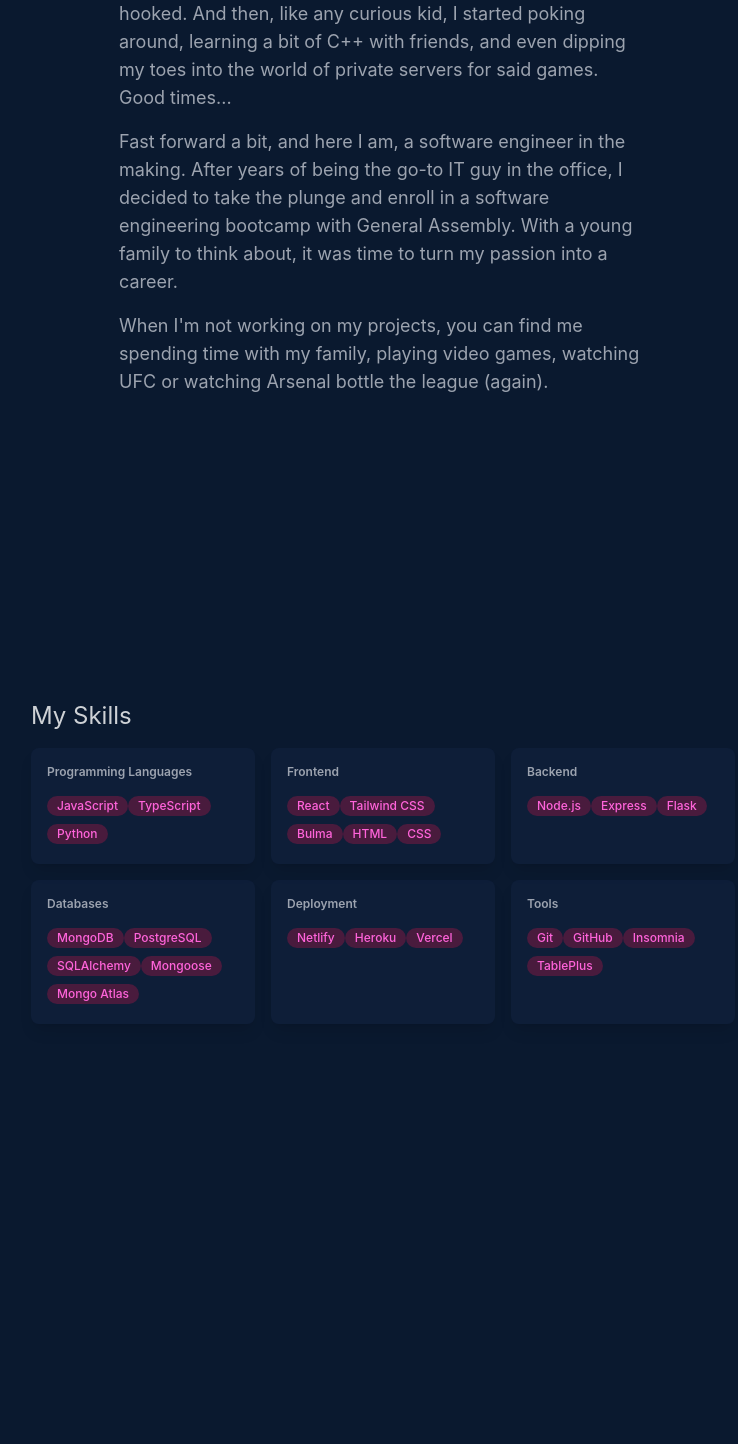
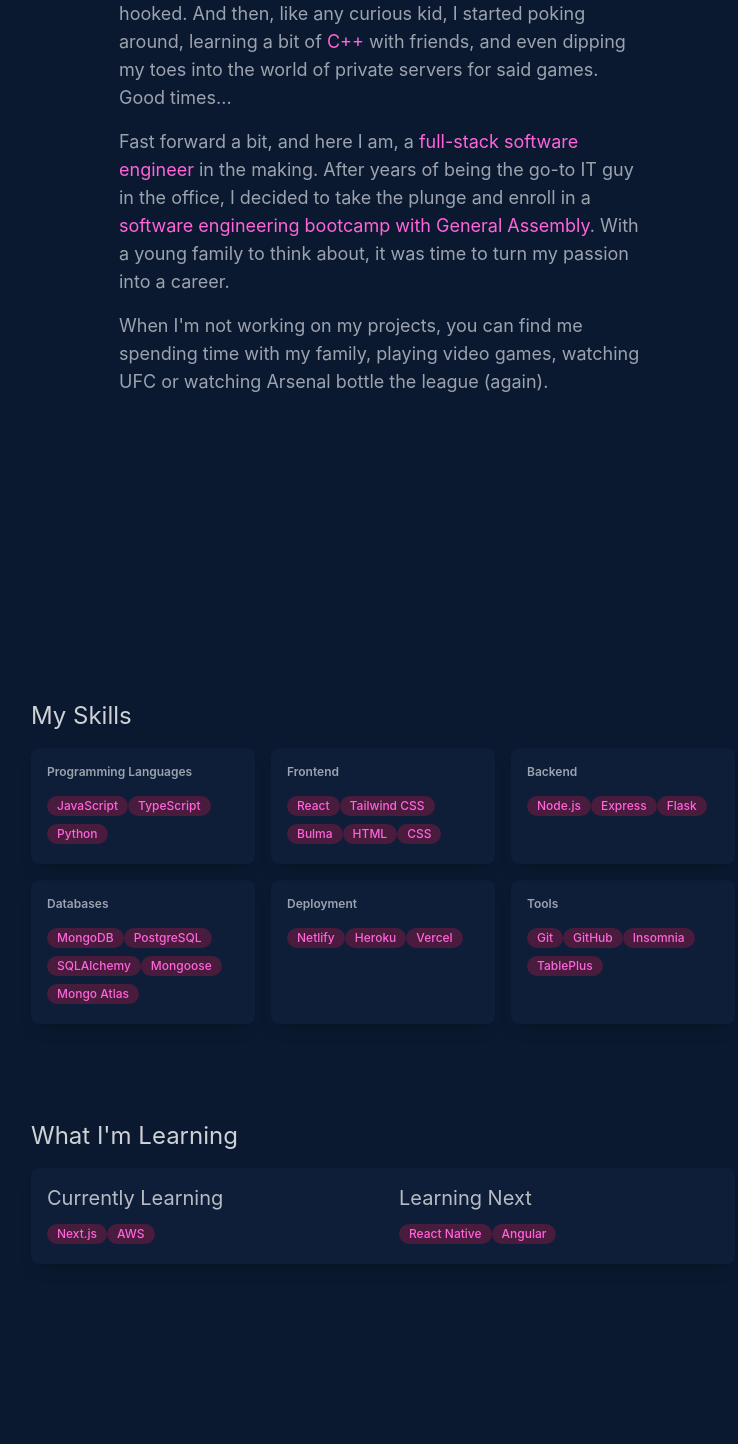
Before and after one commit to Conor-Hamilton/Portfolio, a React (Vite) app: page / in a window 1280 px wide. Shown: the part 320-1764 px from the top of the page, without its empty margins (385-1123 px from the left). Built offline with nearby package versions, Linux system fonts and the light colour scheme.

Commit message:
added learning section, added some more styling

```diff
--- a/src/components/About.tsx
+++ b/src/components/About.tsx
@@ -51,21 +51,26 @@
         <p className="text-base md:text-lg leading-relaxed">
           Computers have been my jam since I was knee-high to a keyboard. It all
           started with gaming - name any game. I was hooked. And then, like any
-          curious kid, I started poking around, learning a bit of C++ with
-          friends, and even dipping my toes into the world of private servers
-          for said games. Good times...
+          curious kid, I started poking around, learning a bit of{" "}
+          <span className="text-[#ff64da]">C++</span> with friends, and even
+          dipping my toes into the world of private servers for said games. Good
+          times...
         </p>
         <p className="text-base md:text-lg mt-4 leading-relaxed">
-          Fast forward a bit, and here I am, a software engineer in the making.
-          After years of being the go-to IT guy in the office, I decided to take
-          the plunge and enroll in a software engineering bootcamp with General
-          Assembly. With a young family to think about, it was time to turn my
-          passion into a career.
+          Fast forward a bit, and here I am, a{" "}
+          <span className="text-[#ff64da]">full-stack software engineer</span>{" "}
+          in the making. After years of being the go-to IT guy in the office, I
+          decided to take the plunge and enroll in a{" "}
+          <span className="text-[#ff64da]">
+            software engineering bootcamp with General Assembly
+          </span>
+          . With a young family to think about, it was time to turn my passion
+          into a career.
         </p>
         <p className="text-base md:text-lg mt-4 leading-relaxed">
           When I'm not working on my projects, you can find me spending time
-          with my family, playing video games, watching UFC or watching Arsenal bottle the
-          league (again).
+          with my family, playing video games, watching UFC or watching Arsenal
+          bottle the league (again).
         </p>
       </div>
     </section>
--- a/src/components/Footer.tsx
+++ b/src/components/Footer.tsx
@@ -3,17 +3,6 @@
     <footer className="bg-[#0a192f] w-full">
       <div className="container mx-auto py-4 px-8 text-center">
         <p>&copy; {new Date().getFullYear()} Conor Hamilton</p>
-        <div className="flex justify-center mt-4 space-x-4">
-          <a href="#aboutme" className="text-gray-600 hover:text-gray-800">
-            About
-          </a>
-          <a href="#myskills" className="text-gray-600 hover:text-gray-800">
-            My Skills
-          </a>
-          <a href="#projects" className="text-gray-600 hover:text-gray-800">
-            Projects
-          </a>
-        </div>
       </div>
     </footer>
   );
--- a/src/components/MySkills.tsx
+++ b/src/components/MySkills.tsx
@@ -59,7 +59,18 @@
     { category: "Tools", skills: ["Git", "GitHub", "Insomnia", "TablePlus"] },
   ];
 
+  const learningCurrently = [
+    "Next.js",
+    "AWS",
+  ];
+
+  const learningNext = [
+    "React Native",
+    "Angular",
+  ];
+
   return (
+    <div>
       <section
         ref={sectionRef}
         className={`h-full max-w-[850px] mx-auto bg-[#0a192f] px-2 ${
@@ -97,5 +108,58 @@
           </div>
         </div>
       </section>
+
+      <section
+        className={`h-full max-w-[850px] mx-auto bg-[#0a192f] px-2 mt-8 ${
+          isVisible ? "fade-in" : "hidden-content"
+        }`}
+      >
+        <div className="container px-4 sm:px-6 md:px-8 py-8 mx-auto">
+          <h2 className="text-xl md:text-2xl mb-4 text-white opacity-80">
+            What I'm Learning
+          </h2>
+          <div
+            className={`bg-opacity-60 rounded-lg p-4 bg-[#112240] shadow-lg transition duration-300 ease-in-out transform hover:scale-105 hover:shadow-2xl ${
+              isVisible ? "visible fade-in" : "hidden-content"
+            }`}
+          >
+            <div className="grid grid-cols-1 md:grid-cols-2 gap-8">
+              <div>
+                <h3 className="text-lg md:text-xl mb-2 text-white opacity-70">
+                  Currently Learning
+                </h3>
+                <ul>
+                  {learningCurrently.map((topic, index) => (
+                    <li
+                      key={index}
+                      className="bg-pink-900 bg-opacity-50 text-[#ff64da] text-sm md:text-xs font-medium my-1 px-2.5 py-0.5 rounded-full inline-block"
+                      style={{ animationDelay: `${index * 400}ms` }}
+                    >
+                      {topic}
+                    </li>
+                  ))}
+                </ul>
+              </div>
+              <div>
+                <h3 className="text-lg md:text-xl mb-2 text-white opacity-70">
+                  Learning Next
+                </h3>
+                <ul>
+                  {learningNext.map((topic, index) => (
+                    <li
+                      key={index}
+                      className="bg-pink-900 bg-opacity-50 text-[#ff64da] text-sm md:text-xs font-medium my-1 px-2.5 py-0.5 rounded-full inline-block"
+                      style={{ animationDelay: `${index * 400}ms` }}
+                    >
+                      {topic}
+                    </li>
+                  ))}
+                </ul>
+              </div>
+            </div>
+          </div>
+        </div>
+      </section>
+    </div>
   );
 }
--- a/src/components/Projects.tsx
+++ b/src/components/Projects.tsx
@@ -93,7 +93,7 @@
       }`}
     >
       <h2 className="text-xl md:text-2xl mb-4 text-white opacity-80">
-        Projects
+        My Projects
       </h2>
       <div className="grid gap-6 sm:grid-cols-1 md:grid-cols-2 lg:grid-cols-2">
         {projects.map((project, index) => (
@@ -137,7 +137,7 @@
                 className="text-white hover:underline"
                 onClick={(e) => e.stopPropagation()}
               >
-                GitHub Repo
+                GitHub Repository
               </a>
             </div>
           </a>
```
Lines whose indentation alone changed are shown as unchanged.
